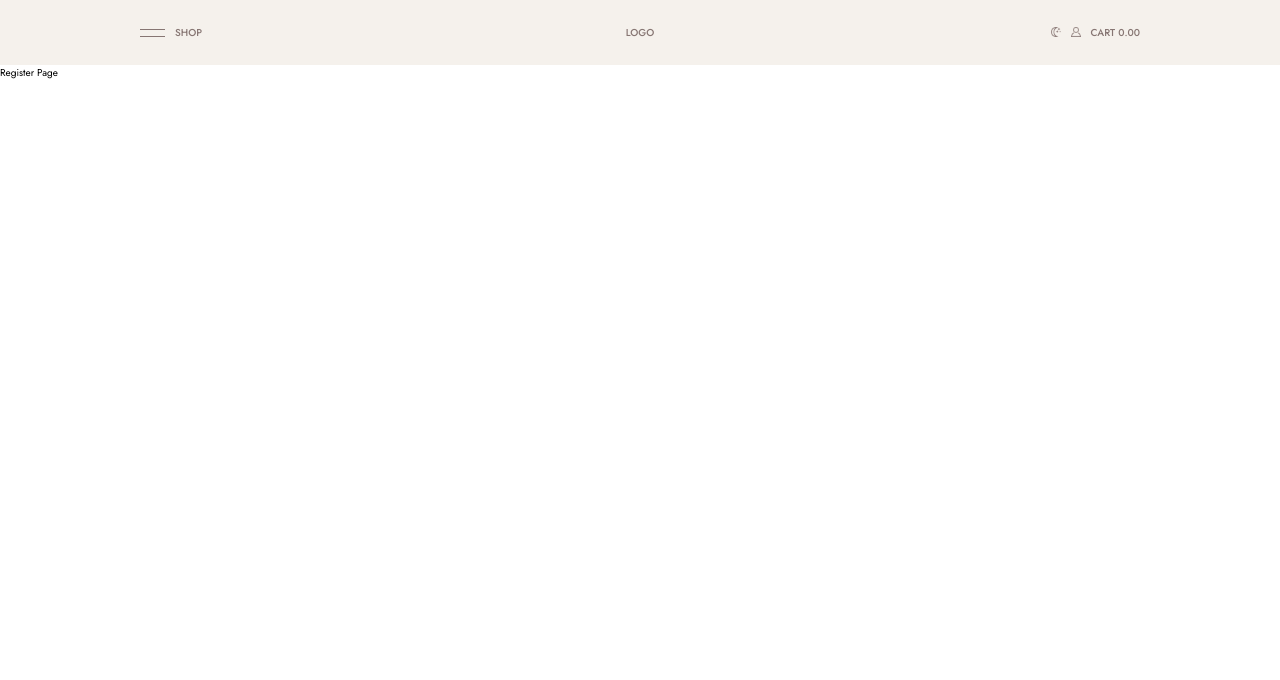
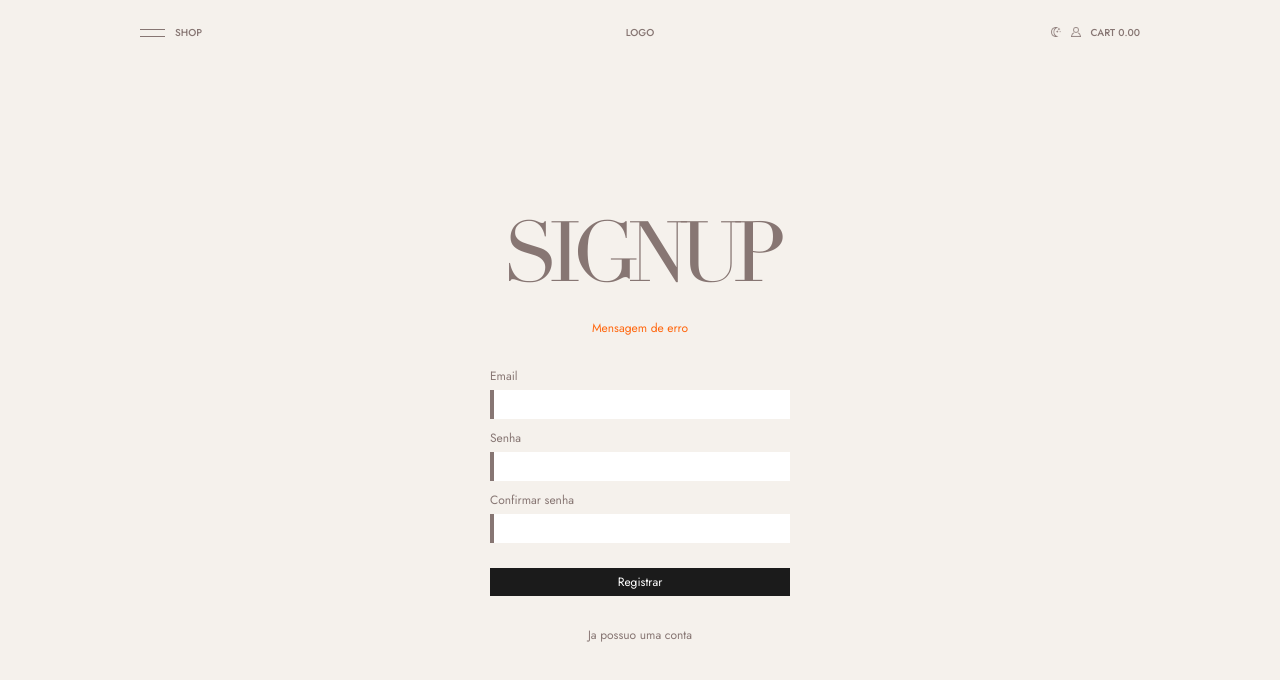
Before and after one commit to muhhx/Responsive-Ecommerce-Website, a React (Vite) app: page /register in a window 1280 px wide. Shown: the top 680 px of the page. Built offline with nearby package versions, Linux system fonts and the light colour scheme; a web font is replaced by a local one.

Commit message:
Register page done.

```diff
--- /dev/null
+++ b/src/pages/Register/index.tsx
@@ -0,0 +1,48 @@
+import { Link } from "react-router-dom";
+import { Container, FormWrapper, Section, Title, Form, Error, InputWrapper, InputArea, Input, Span, Button, OptionsWrapper, Option } from "./styles";
+
+const Register: React.FC = () => {
+
+    function handleSubmit(e: React.MouseEvent) {
+        e.preventDefault()
+    }
+
+    return (
+        <Section>
+            <Container>
+                <FormWrapper>
+                    <Title>SIGNUP</Title>
+                    <Error>Mensagem de erro</Error>
+                    <Form>
+                        <InputWrapper>
+                            <Span>Email</Span>
+                            <InputArea>
+                                <Input type="text"/>
+                            </InputArea>
+                        </InputWrapper>
+                        <InputWrapper>
+                            <Span>Senha</Span>
+                            <InputArea>
+                                <Input type="password"/>
+                            </InputArea>
+                        </InputWrapper>
+                        <InputWrapper>
+                            <Span>Confirmar senha</Span>
+                            <InputArea>
+                                <Input type="password"/>
+                            </InputArea>
+                        </InputWrapper>
+                        <Button onClick={(e) => handleSubmit(e)}>Registrar</Button>
+                    </Form>
+                    <OptionsWrapper>
+                        <Link to={"/login"}>
+                            <Option>Ja possuo uma conta</Option>
+                        </Link>
+                    </OptionsWrapper>
+                </FormWrapper>
+            </Container>
+        </Section>
+    )
+}
+
+export default Register;
--- /dev/null
+++ b/src/pages/Register/styles.ts
@@ -0,0 +1,115 @@
+import styled from "styled-components";
+
+export const Section = styled.section`
+    width: 100%;
+    height: calc(100vh - 6.5rem);
+    display: flex;
+    justify-content: center;
+    background-color: ${({ theme }) => theme.color.backgroundMain};
+`;
+
+export const Container = styled.div`
+    width: 90%;
+    max-width: 300px;
+    height: 100%;
+    display: flex;
+    align-items: center;
+`;
+
+export const FormWrapper = styled.div`
+    width: 100%;
+    height: 80%;
+    display: flex;
+    flex-direction: column;
+    align-items: center;
+    justify-content: center;
+    gap: 30px;
+`;
+
+export const Title = styled.h1`
+    color: ${({ theme }) => theme.color.fontMain};
+    font-family: ${({ theme }) => theme.font.fontSecundary};
+    text-transform: uppercase;
+    font-size: min(25vw, 84px);
+    font-weight: 500;
+    letter-spacing: max(-10px, -3vw);
+    line-height: .8;
+
+`;
+
+export const Form = styled.form`
+    width: 100%;
+    display: flex;
+    flex-direction: column;
+    justify-content: center;
+    align-items: flex-start;
+    gap: 10px;
+`;
+
+export const Error = styled.p`
+    color: ${({ theme }) => theme.color.fontOrange};
+    width: 50%;
+    text-align: center;
+    font-size: 1.2rem;
+`;
+
+export const InputWrapper = styled.div`
+    width: 100%;
+    display: flex;
+    flex-direction: column;
+    align-items: flex-start;
+    gap: 5px;
+    `;
+
+export const Span = styled.span`
+    color: ${({ theme }) => theme.color.fontMain};
+    font-size: 1.2rem;
+`;
+
+export const InputArea = styled.div`
+    width: 100%;
+    border-left: solid 4px ${({ theme }) => theme.color.fontMain};
+    background-color: white;
+    display: flex;
+    align-items: center;
+    justify-content: center;
+`;
+
+export const Input = styled.input`
+    width: 95%;
+    margin: 5px 0px;
+    border: none;
+    font-family: 'Jost', sans-serif;
+    font-weight: 400;
+    outline: none;
+    `;
+
+export const Button = styled.button`
+    width: 100%;
+    padding: 5px 0px;
+    font-family: 'Jost', sans-serif;
+    font-weight: 400;
+    font-size: 1.2rem;
+    border: none;
+    color: white;
+    margin-top: 15px;
+    background-color: ${({ theme }) => theme.color.reverseColor};
+    cursor: pointer;
+    transition: .2s ease-in;
+
+    &:hover {
+        background-color: ${({ theme }) => theme.color.reverseHover};
+    }
+`;
+
+export const OptionsWrapper = styled.div`
+    width: 100%;
+    display: flex;
+    justify-content: center;
+`;
+
+export const Option = styled.span`
+    color: ${({ theme }) => theme.color.fontMain};
+    font-size: 1.2rem;
+    cursor: pointer;
+`;
--- a/src/routing/Routing.tsx
+++ b/src/routing/Routing.tsx
@@ -4,6 +4,7 @@ import { Routes, Route } from "react-router-dom";
 import Home from "../pages/Home";
 import User from "../pages/User";
 import Login from "../pages/Login";
+import Register from "../pages/Register";
 
 const Routing: React.FC = () => {
     return (
@@ -13,7 +14,7 @@ const Routing: React.FC = () => {
             <Route path={"/product"} element={<div>Product Page</div>}/>
             <Route path={"/search"} element={<div>Search Page</div>}/>
             <Route path={"/login"} element={<Login />}/>
-            <Route path={"/register"} element={<div>Register Page</div>}/>
+            <Route path={"/register"} element={<Register />}/>
             <Route path={"/user"} element={<User />}/>
             <Route path={"/admin"} element={<div>myAdmin Page</div>}/>
             <Route path={"/cart"} element={<div>Cart Page</div>}/>
```
Also changed, not shown: src/config/firebase.ts (added).
